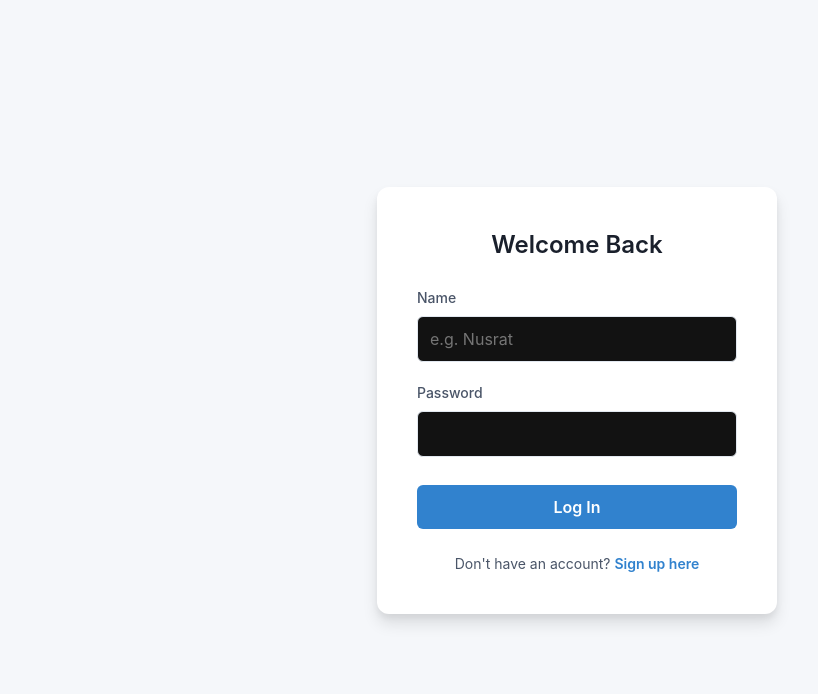
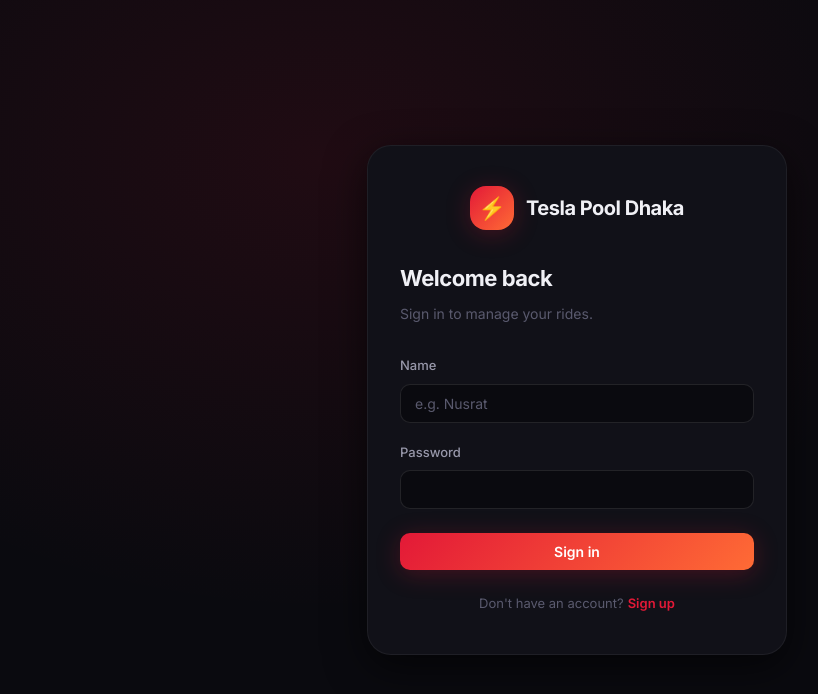
Before and after one commit to arrahmanriju/Dhaka_Tesla_pool, a Next.js app in the folder client/: page /auth in a window 1280 px wide. Shown: the top 694 px of the page, without its empty margins (63-881 px from the left). Built offline with nearby package versions, Linux system fonts and the light colour scheme; no server answers.

Commit message:
feat(ui): landing hero, redesigned auth page with role picker and error/loading states

```diff
--- a/client/src/app/auth/page.tsx
+++ b/client/src/app/auth/page.tsx
@@ -1,108 +1,125 @@
 'use client';
-
 import { useState } from 'react';
 import { useRouter } from 'next/navigation';
-import styles from './page.module.css';
+import { authApi, type Role } from '@/lib/api';
+import { saveAuth } from '@/lib/auth';
+import { Spinner, ErrorBanner } from '@/components/UI';
 
 export default function AuthPage() {
   const [isLogin, setIsLogin] = useState(true);
   const [name, setName] = useState('');
   const [password, setPassword] = useState('');
-  const [role, setRole] = useState<'PASSENGER' | 'DRIVER'>('PASSENGER');
+  const [role, setRole] = useState<Role>('PASSENGER');
+  const [loading, setLoading] = useState(false);
   const [error, setError] = useState('');
   const router = useRouter();
-
-  const API_URL = process.env.NEXT_PUBLIC_API_URL || 'http://localhost:3001';
 
   const handleSubmit = async (e: React.FormEvent) => {
     e.preventDefault();
     setError('');
+    setLoading(true);
+    try {
+      const data = isLogin
+        ? await authApi.login(name, password)
+        : await authApi.signup(name, password, role);
 
-    const endpoint = isLogin ? '/auth/login' : '/auth/signup';
-    const payload = isLogin ? { name, password } : { name, password, role };
-
-    try {
-      const res = await fetch(`${API_URL}${endpoint}`, {
-        method: 'POST',
-        headers: { 'Content-Type': 'application/json' },
-        body: JSON.stringify(payload),
-      });
-
-      const data = await res.json();
-
-      if (!res.ok) {
-        throw new Error(data.error || 'Authentication failed');
-      }
-
-      // Store token and user data
-      localStorage.setItem('token', data.token);
-      localStorage.setItem('user', JSON.stringify(data.user));
-
-      // Redirect to dashboard (to be built later)
-      router.push('/dashboard');
+      saveAuth(data.token, data.user);
+      router.push(data.user.role === 'DRIVER' ? '/driver' : '/passenger');
     } catch (err: any) {
-      setError(err.message);
+      setError(err.message || 'Authentication failed');
+    } finally {
+      setLoading(false);
     }
   };
 
   return (
-    <div className={styles.container}>
-      <div className={styles.card}>
-        <h1 className={styles.title}>{isLogin ? 'Welcome Back' : 'Create Account'}</h1>
+    <div className="auth-page">
+      <div className="auth-card animate-in">
+        {/* Brand */}
+        <div className="auth-card__brand">
+          <div className="auth-card__brand-icon">⚡</div>
+          <span className="auth-card__brand-name">Tesla Pool Dhaka</span>
+        </div>
 
-        {error && <div className={styles.error}>{error}</div>}
+        <h1 className="auth-card__title">
+          {isLogin ? 'Welcome back' : 'Create an account'}
+        </h1>
+        <p className="auth-card__sub">
+          {isLogin
+            ? 'Sign in to manage your rides.'
+            : 'Join the Dhaka EV pool network.'}
+        </p>
 
-        <form onSubmit={handleSubmit} className={styles.form}>
-          <div className={styles.inputGroup}>
-            <label htmlFor="name">Name</label>
+        {error && <ErrorBanner message={error} />}
+
+        <form onSubmit={handleSubmit} className="auth-card__form" style={{ marginTop: error ? 16 : 0 }}>
+          {/* Role picker (signup only) */}
+          {!isLogin && (
+            <div className="form-group">
+              <label className="form-label">I am a…</label>
+              <div className="role-select-group">
+                <button
+                  type="button"
+                  className={`role-option${role === 'PASSENGER' ? ' role-option--selected' : ''}`}
+                  onClick={() => setRole('PASSENGER')}
+                >
+                  <span className="role-option__icon">🧑</span>
+                  Passenger
+                </button>
+                <button
+                  type="button"
+                  className={`role-option${role === 'DRIVER' ? ' role-option--selected' : ''}`}
+                  onClick={() => setRole('DRIVER')}
+                >
+                  <span className="role-option__icon">🚗</span>
+                  Driver
+                </button>
+              </div>
+            </div>
+          )}
+
+          <div className="form-group">
+            <label className="form-label" htmlFor="auth-name">Name</label>
             <input
-              id="name"
+              id="auth-name"
+              className="form-control"
               type="text"
               value={name}
               onChange={(e) => setName(e.target.value)}
+              placeholder="e.g. Nusrat"
               required
-              placeholder="e.g. Nusrat"
+              autoComplete="username"
             />
           </div>
 
-          <div className={styles.inputGroup}>
-            <label htmlFor="password">Password</label>
+          <div className="form-group">
+            <label className="form-label" htmlFor="auth-password">Password</label>
             <input
-              id="password"
+              id="auth-password"
+              className="form-control"
               type="password"
               value={password}
               onChange={(e) => setPassword(e.target.value)}
               required
+              autoComplete={isLogin ? 'current-password' : 'new-password'}
             />
           </div>
 
-          {!isLogin && (
-            <div className={styles.inputGroup}>
-              <label htmlFor="role">Role</label>
-              <select
-                id="role"
-                value={role}
-                onChange={(e) => setRole(e.target.value as 'PASSENGER' | 'DRIVER')}
-              >
-                <option value="PASSENGER">Passenger</option>
-                <option value="DRIVER">Driver</option>
-              </select>
-            </div>
-          )}
-
-          <button type="submit" className={styles.submitBtn}>
-            {isLogin ? 'Log In' : 'Sign Up'}
+          <button
+            id="auth-submit"
+            type="submit"
+            className="btn btn--primary btn--full"
+            disabled={loading}
+            style={{ marginTop: 4 }}
+          >
+            {loading ? <Spinner /> : (isLogin ? 'Sign in' : 'Create account')}
           </button>
         </form>
 
-        <p className={styles.toggleText}>
-          {isLogin ? "Don't have an account?" : "Already have an account?"}{' '}
-          <button
-            type="button"
-            className={styles.toggleBtn}
-            onClick={() => setIsLogin(!isLogin)}
-          >
-            {isLogin ? 'Sign up here' : 'Log in here'}
+        <p className="auth-card__toggle">
+          {isLogin ? "Don't have an account?" : 'Already have an account?'}
+          <button id="auth-toggle" onClick={() => { setIsLogin(!isLogin); setError(''); }}>
+            {isLogin ? 'Sign up' : 'Sign in'}
           </button>
         </p>
       </div>
--- a/client/src/app/layout.tsx
+++ b/client/src/app/layout.tsx
@@ -1,25 +1,18 @@
-import type { Metadata } from "next";
-import { Geist, Geist_Mono } from "next/font/google";
-import "./globals.css";
+import type { Metadata } from 'next';
+import { Inter } from 'next/font/google';
+import './globals.css';
 
-const geistSans = Geist({
-  variable: "--font-geist-sans",
-  subsets: ["latin"],
-});
-
-const geistMono = Geist_Mono({
-  variable: "--font-geist-mono",
-  subsets: ["latin"],
-});
+const inter = Inter({ subsets: ['latin'], variable: '--font-inter' });
 
 export const metadata: Metadata = {
-  title: "Create Next App",
-  description: "Generated by create next app",
+  title: 'Tesla Pool Dhaka — Smart EV Ride Sharing',
+  description:
+    'Split Tesla rides across Dhaka zones. Real-time pool matching, live status tracking, and instant fare calculation.',
 };
 
-export default function RootLayout({ children }: LayoutProps<"/">) {
+export default function RootLayout({ children }: { children: React.ReactNode }) {
   return (
-    <html lang="en" className={`${geistSans.variable} ${geistMono.variable}`}>
+    <html lang="en" className={inter.variable}>
       <body>{children}</body>
     </html>
   );
```
Also changed, not shown: client/src/app/page.tsx (+31 -59 lines).
